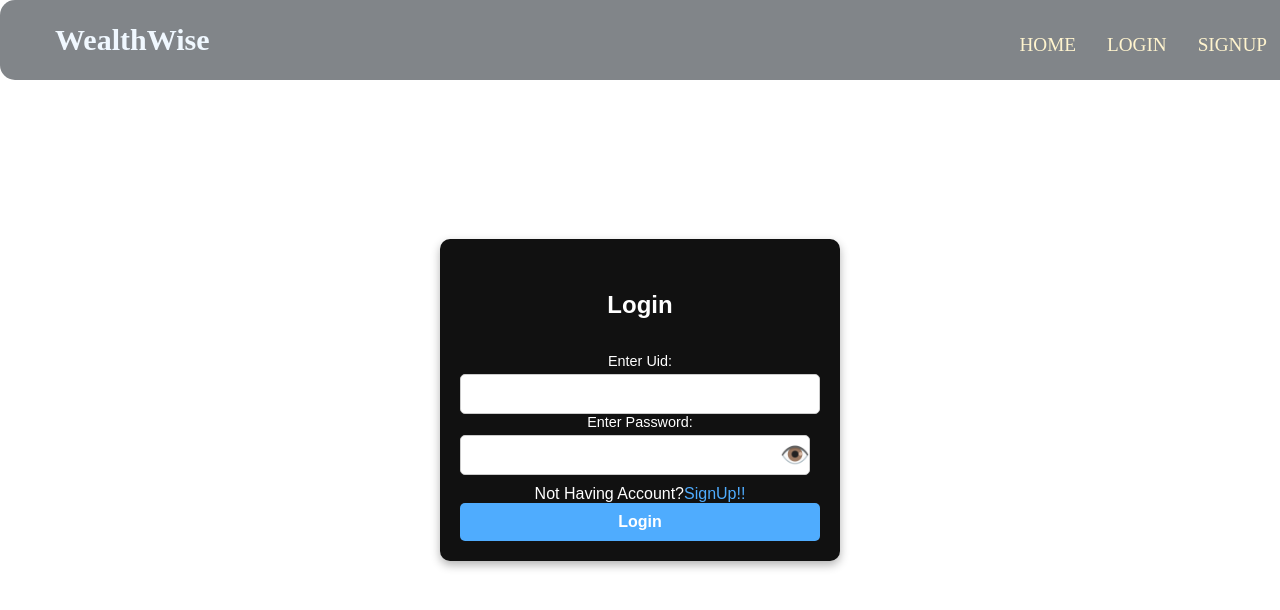
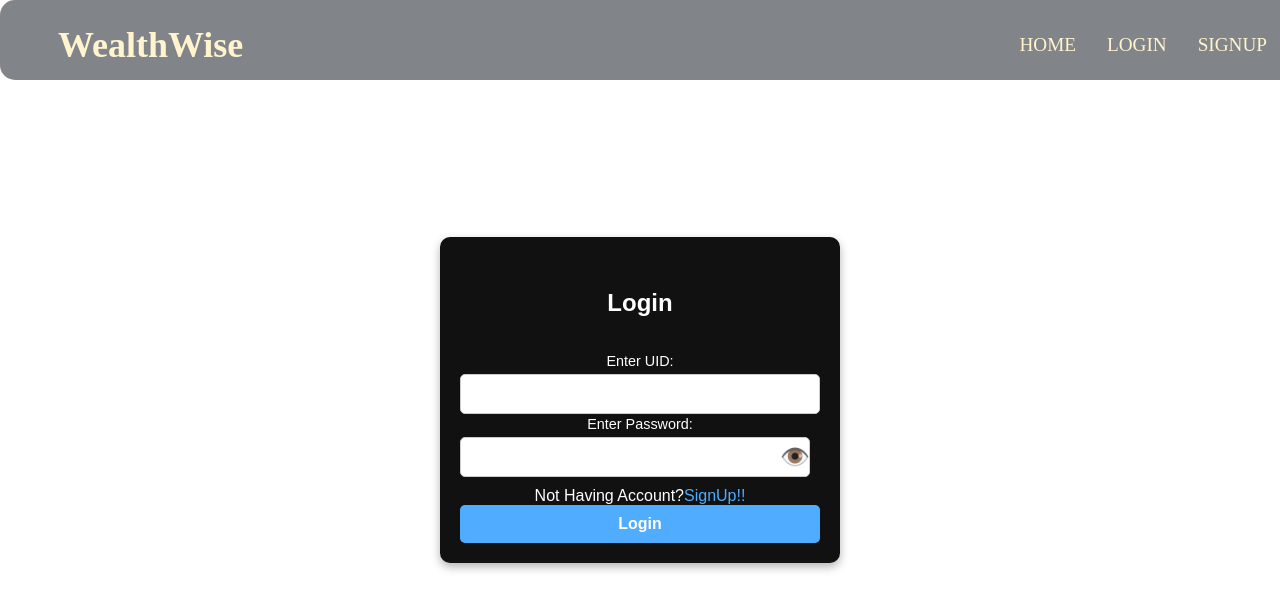
Before and after one commit to Yaash001/WealthWise_Frontend, a React (Vite) app: page /login in a window 1280 px wide. Shown: the top 610 px of the page. Built offline with nearby package versions, Linux system fonts and the light colour scheme.

Commit message:
small changes have been made

```diff
--- a/src/Components/Button.css
+++ b/src/Components/Button.css
@@ -20,4 +20,7 @@ button {
   }
 button:hover::before{
   opacity: 1;
+}
+a{
+text-decoration: none;
   }
--- a/src/Components/Login.css
+++ b/src/Components/Login.css
@@ -44,6 +44,7 @@ label {
   font-size: 0.9rem;
   color: white;
   margin-bottom: 5px;
+  padding-top: 2px;
 }
 
 input {
--- a/src/Components/Login.jsx
+++ b/src/Components/Login.jsx
@@ -50,7 +50,7 @@ try {
 
               <br />
 
-              <label htmlFor="uid">Enter Uid:</label>
+              <label htmlFor="uid">Enter UID:</label>
               <input type="text" id="uid" name="uid" required
         onChange={(e) => setUid(e.target.value)} value = {uid}/>
             </div>
@@ -68,13 +68,6 @@ try {
               />
               <Eye toggleVisibility={() => setPass(!pass)} />
               </div>
-              {/*<button
-                className="pass"
-                type="button"
-                onClick={() => showPass(!pass)}
-              >
-                {pass ? 'Hide' : 'Show'}
-              </button>*/}
             </div>
             Not Having Account?<a href="/signup">SignUp!!</a>
             <div className="demo">
--- a/src/Components/Navig.css
+++ b/src/Components/Navig.css
@@ -29,7 +29,7 @@ nav a{
     color:#FFF4CE;
     text-align: left;
 padding: 3px;
-text-decoration: none;
+text-decoration: none !important;
 margin-right: 25px;
 font-size:1.2em;
 transition:  background 0.3s ease ;
@@ -42,6 +42,7 @@ a:visited{
     color: #FFF4CE;
     background-color: #0d031b;
     border-radius: 12px;
+    text-decoration: none !important;
 
  }
  .navbar{
--- a/src/Components/Navig.jsx
+++ b/src/Components/Navig.jsx
@@ -1,20 +1,20 @@
 import React from 'react';
-import {Link} from 'react-router-dom';
+import { Link } from 'react-router-dom';
 import './Navig.css';
+
 function Navig() {
   return (
     <nav>
-    <h1>WealthWise</h1>
+      <h1>
+        <Link to="/Home">WealthWise</Link>
+      </h1>
       <div className="navbar">
-    <Link to='/Home'>HOME</Link>
-
-      <Link to='/Login'>LOGIN</Link>
-
-        <Link to='/Signup'>SIGNUP</Link>
-
+        <Link to="/Home">HOME</Link>
+        <Link to="/Login">LOGIN</Link>
+        <Link to="/Signup">SIGNUP</Link>
       </div>
     </nav>
+  );
+}
 
-    );
-  };
 export default Navig;
```
Lines whose indentation alone changed are shown as unchanged.
